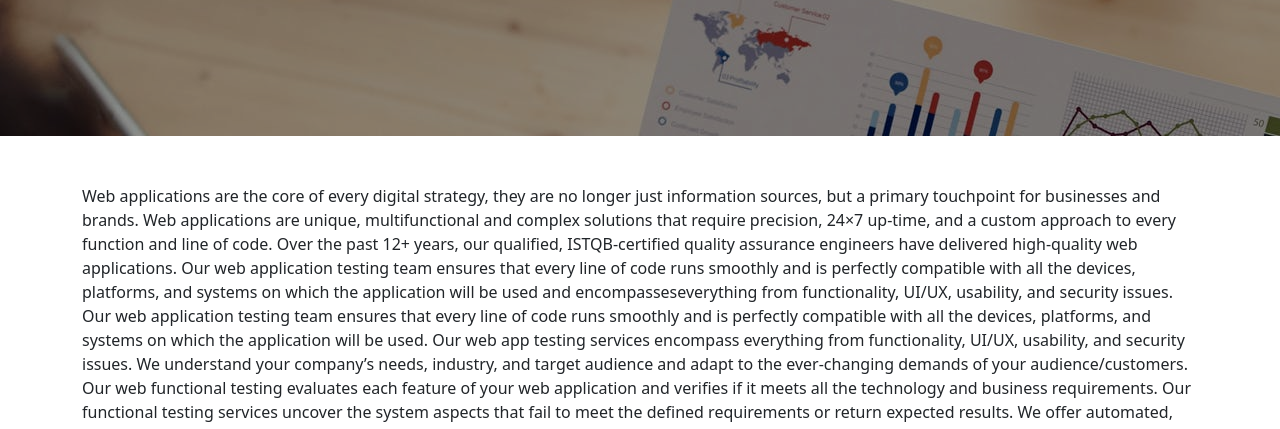
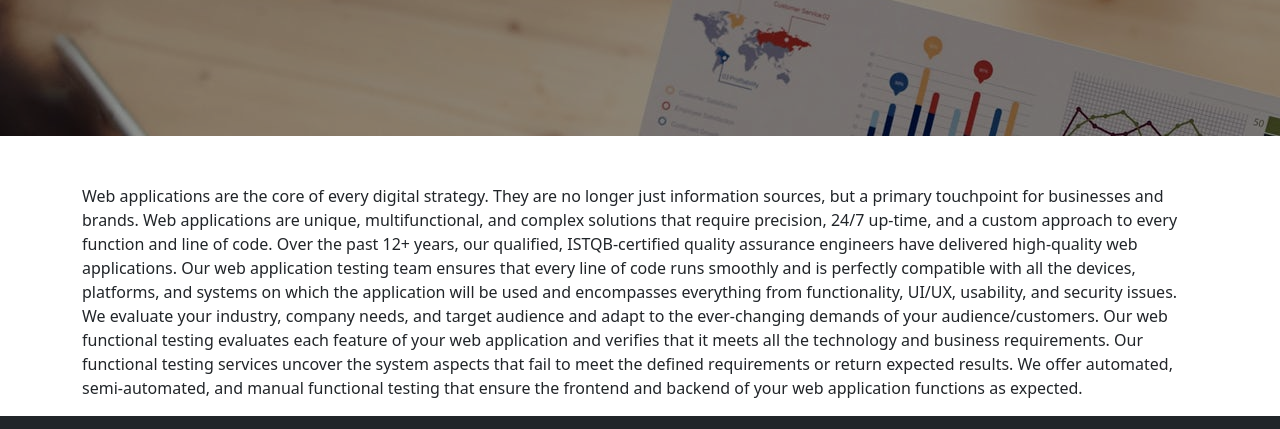
Before and after one commit to Anilraj031/glaciersystemsinc, a website: page src/DevelopmentExperties/WebAppTesting.html in a window 1280 px wide. Shown: the part 184-613 px from the top of the page. Drawn offline with nearby package versions, Linux system fonts and the light colour scheme.

Commit message:
Update Web Application Testing

```diff
--- a/src/DevelopmentExperties/WebAppTesting.html
+++ b/src/DevelopmentExperties/WebAppTesting.html
@@ -21,9 +21,8 @@
         </div>
     </section>
     <section class="container mt-5">
-        <p>Web applications are the core of every digital strategy, they are no longer just information sources, but a primary touchpoint for businesses and brands.  Web applications are unique, multifunctional and complex solutions that require precision, 24×7 up-time, and a custom approach to every function and line of code. Over the past 12+ years, our qualified, ISTQB-certified quality assurance engineers have delivered high-quality web applications. Our web application testing team ensures that every line of code runs smoothly and is perfectly compatible with all the devices, platforms, and systems on which the application will be used and encompasseseverything from functionality, UI/UX, usability, and security issues.
-Our web application testing team ensures that every line of code runs smoothly and is perfectly compatible with all the devices, platforms, and systems on which the application will be used. Our web app testing services encompass everything from functionality, UI/UX, usability, and security issues. We understand your company’s needs, industry, and target audience and adapt to the ever-changing demands of your audience/customers.
-Our web functional testing evaluates each feature of your web application and verifies if it meets all the technology and business requirements. Our functional testing services uncover the system aspects that fail to meet the defined requirements or return expected results. We offer automated, semi-automated, and manual functional testing that ensure the frontend and backend of your web application functions as expected.
+        <p>
+		Web applications are the core of every digital strategy. They are no longer just information sources, but a primary touchpoint for businesses and brands. Web applications are unique, multifunctional, and complex solutions that require precision, 24/7 up-time, and a custom approach to every function and line of code. Over the past 12+ years, our qualified, ISTQB-certified quality assurance engineers have delivered high-quality web applications. Our web application testing team ensures that every line of code runs smoothly and is perfectly compatible with all the devices, platforms, and systems on which the application will be used and encompasses everything from functionality, UI/UX, usability, and security issues. We evaluate your industry, company needs, and target audience and adapt to the ever-changing demands of your audience/customers. Our web functional testing evaluates each feature of your web application and verifies that it meets all the technology and business requirements. Our functional testing services uncover the system aspects that fail to meet the defined requirements or return expected results. We offer automated, semi-automated, and manual functional testing that ensure the frontend and backend of your web application functions as expected.
 </p>
         </section>
  <script src="../ServicesList/footer1.js"></script>
```
